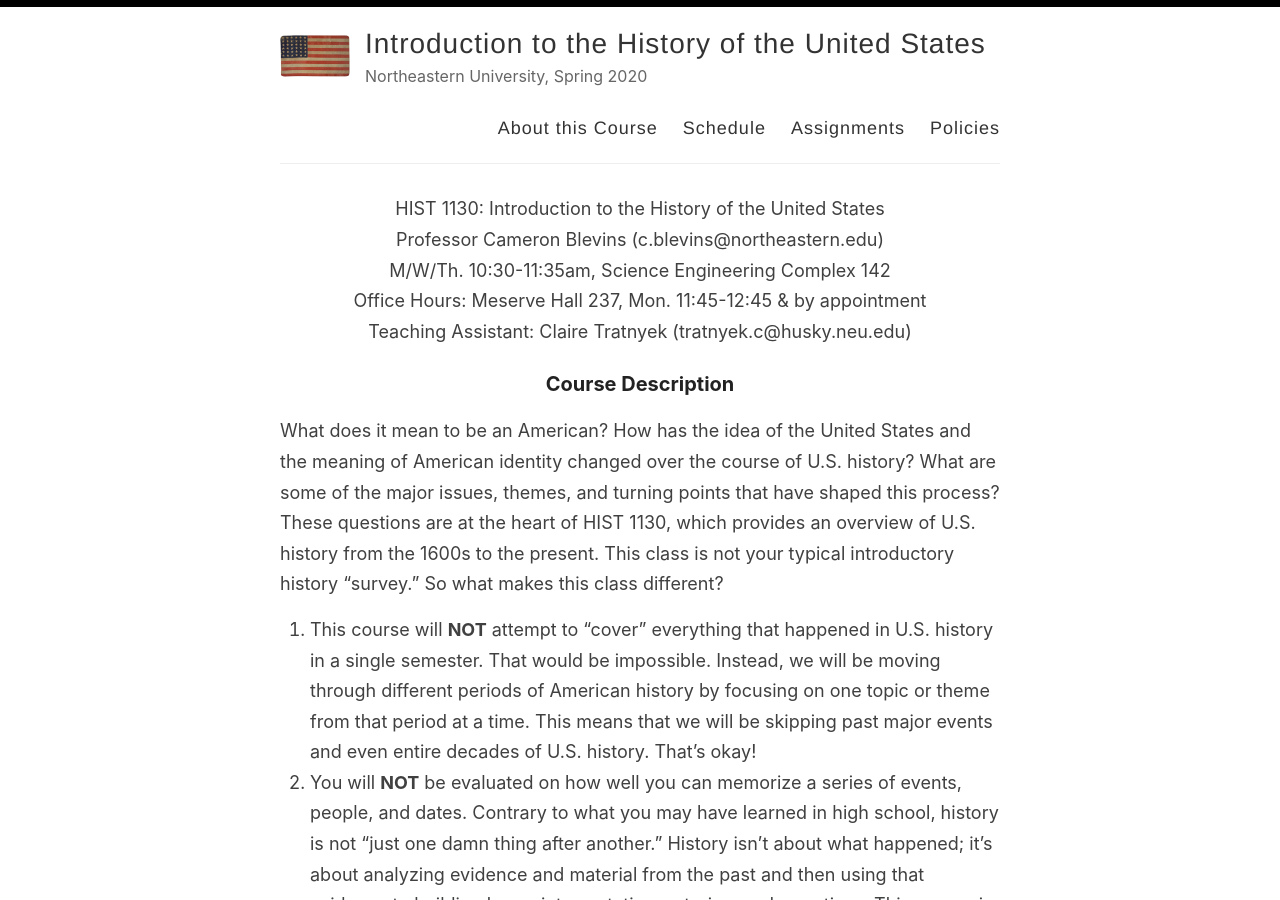
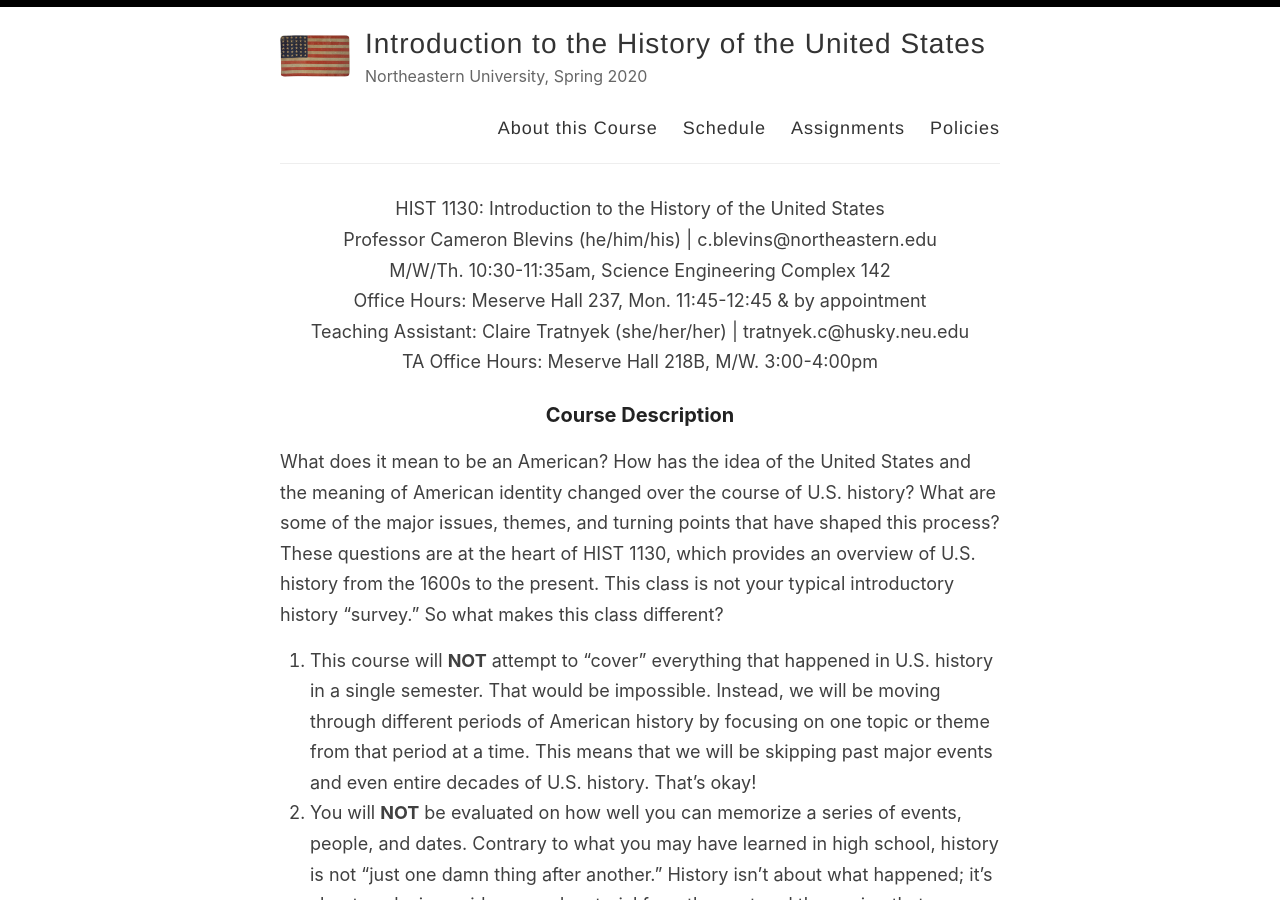
Before and after one commit to cblevins/f20-us-since-1876, a Jekyll site: the page built from index.md, in a window 1280 px wide and 900 px high. Built offline with Jekyll 4.4.1, drawn with Linux system fonts in a browser that asks for light colours; the list of posts is cut into pages by our own code.

Commit message:
class info

```diff
--- a/index.md
+++ b/index.md
@@ -6,10 +6,11 @@ title:
 <div style="text-align: center">
 <p>
 HIST 1130: Introduction to the History of the United States<br>
-Professor Cameron Blevins (c.blevins@northeastern.edu)<br>
+Professor Cameron Blevins (he/him/his) | c.blevins@northeastern.edu<br>
 M/W/Th. 10:30-11:35am, Science Engineering Complex 142<br>
 Office Hours: Meserve Hall 237, Mon. 11:45-12:45 & by appointment<br>
-Teaching Assistant: Claire Tratnyek (tratnyek.c@husky.neu.edu)
+Teaching Assistant: Claire Tratnyek (she/her/her) | tratnyek.c@husky.neu.edu<br>
+TA Office Hours: Meserve Hall 218B, M/W. 3:00-4:00pm
 </p>
 </div>
 
```
Also changed, not shown: schedule.md (+1 -1 lines), final-project.md (line endings or trailing spaces), 1 other file.
